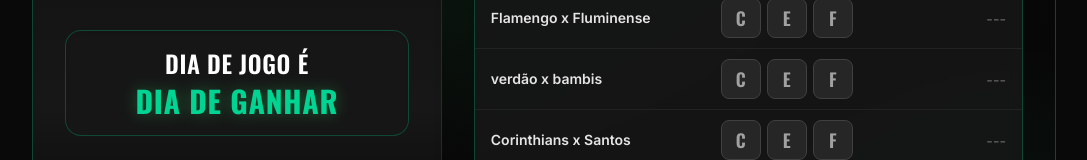
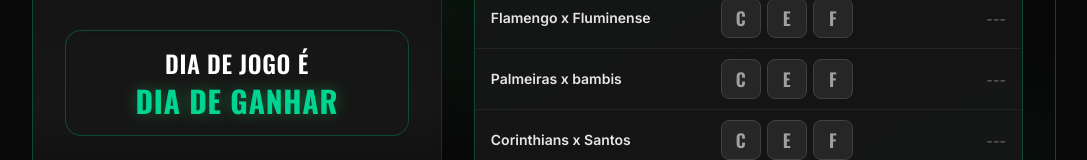
Before and after one commit to carlinhosvolpony-tech/DgrauApostas, a React (Vite) app: page / in a window 1280 px wide. Shown: the part 395-555 px from the top of the page, without its empty margins (96-1183 px from the left). Built offline with nearby package versions, Linux system fonts and the light colour scheme.

Commit message:
Update match name from 'verdão x bambis' to 'Palmeiras x bambis'

```diff
--- a/src/App.tsx
+++ b/src/App.tsx
@@ -7,7 +7,7 @@ type Selection = 'C' | 'E' | 'F' | null;
 
 const INITIAL_MATCHES = [
   "Flamengo x Fluminense",
-  "verdão x bambis",
+  "Palmeiras x bambis",
   "Corinthians x Santos",
   "Grêmio x Internacional",
   "Atlético-MG x Cruzeiro",
```
